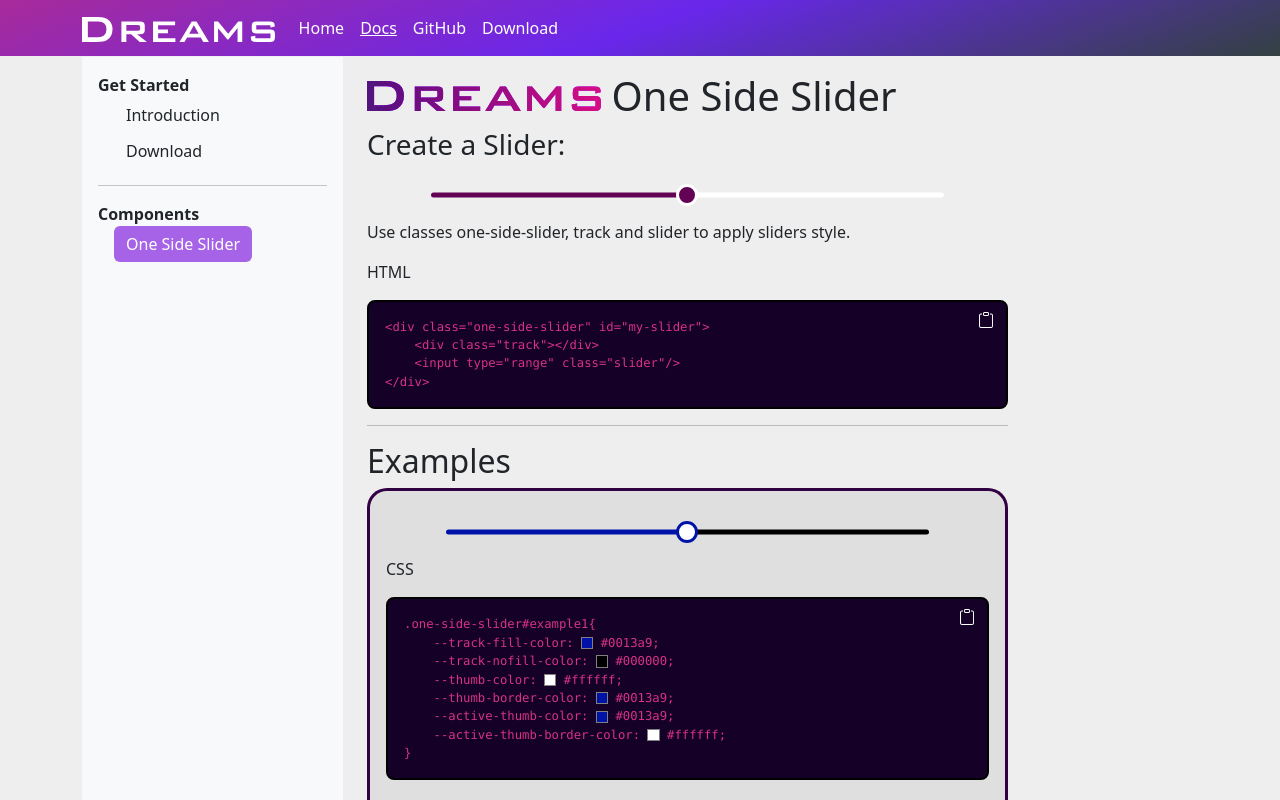
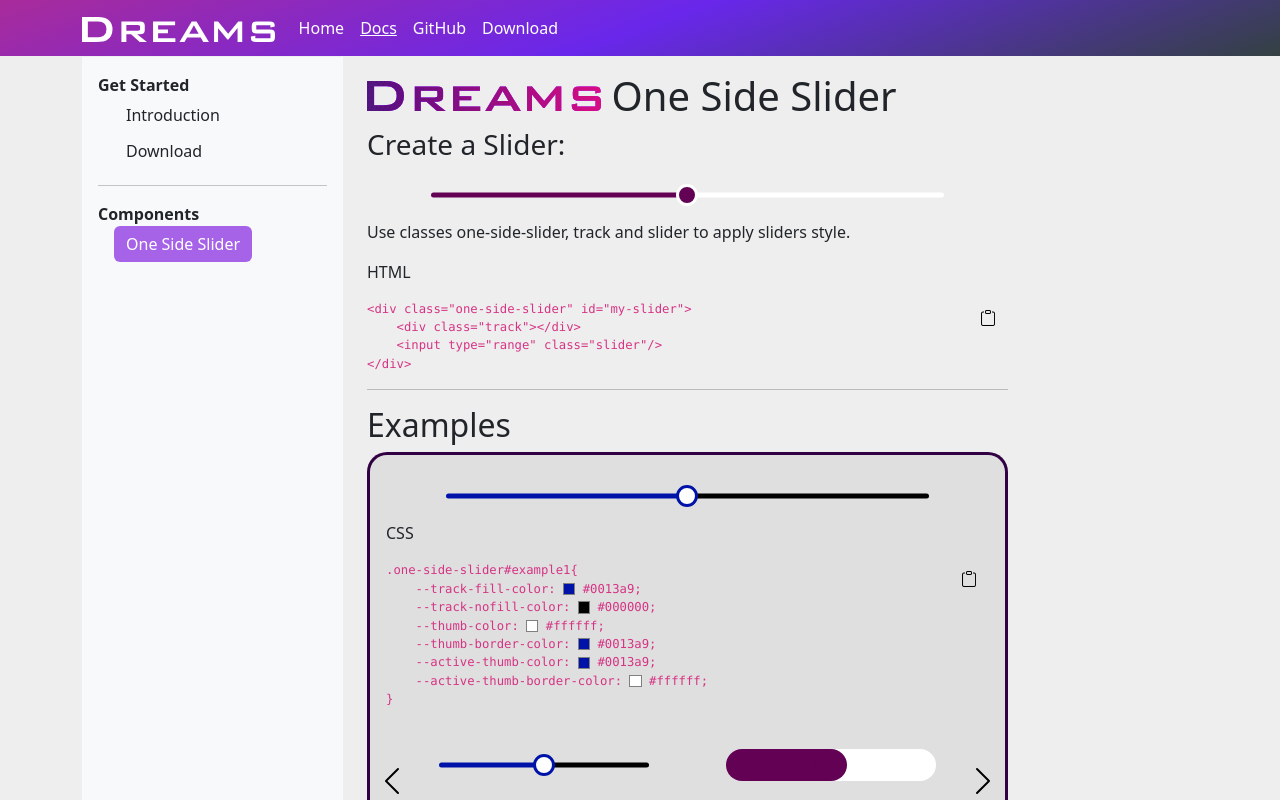
Before and after one commit to MohammedAdel224/dreams, an Angular app: page /docs/components/one-side-slider in a window 1280 px wide. Shown: the top 800 px of the page. Built offline with nearby package versions, Linux system fonts and the light colour scheme.

Commit message:
change styling approach

```diff
--- a/src/app/code/code.component.css
+++ b/src/app/code/code.component.css
@@ -1,8 +1,16 @@
 .code-container{
+    border-radius: 0.5rem;
+    padding: 1rem;
+}
+
+.code-container.code-dark{
     border: 0.15rem solid black;
     background-color: #150027;
-    border-radius: 0.5rem;
-    padding: 1rem;
+}
+
+.code-container.code-light{
+    border: 0.15rem solid #6927eb;
+    background-color: white;
 }
 
 .code{
@@ -25,6 +33,13 @@ button{
     padding: 0.375rem 0.75rem;
     background-color: transparent;
     border: none;
-    color: white;
     float: right;
 }
+
+.code-dark button{
+    color: white;
+}
+
+.code-light button{
+    color: black;
+}
--- a/src/app/code/code.component.html
+++ b/src/app/code/code.component.html
@@ -1,4 +1,4 @@
-<div [class]="'code ' + (withContainer? 'code-container ': '') + class">
+<div [class]="'code ' + class">
     <button (click)="this.copy()"><i class="bi bi-clipboard" #icon></i></button>
     <code><pre [innerHTML]="this.sanitizedInnerHTML"></pre></code>
 </div>
--- a/src/app/code/code.component.ts
+++ b/src/app/code/code.component.ts
@@ -11,7 +11,6 @@ import { DomSanitizer } from '@angular/platform-browser';
 export class CodeComponent {
     @Input() code = '';
     @Input() innerHTML = '';
-    @Input() withContainer = true;
     @Input() class = '';
     @ViewChild('icon') icon!: ElementRef<HTMLSpanElement>
 
```
